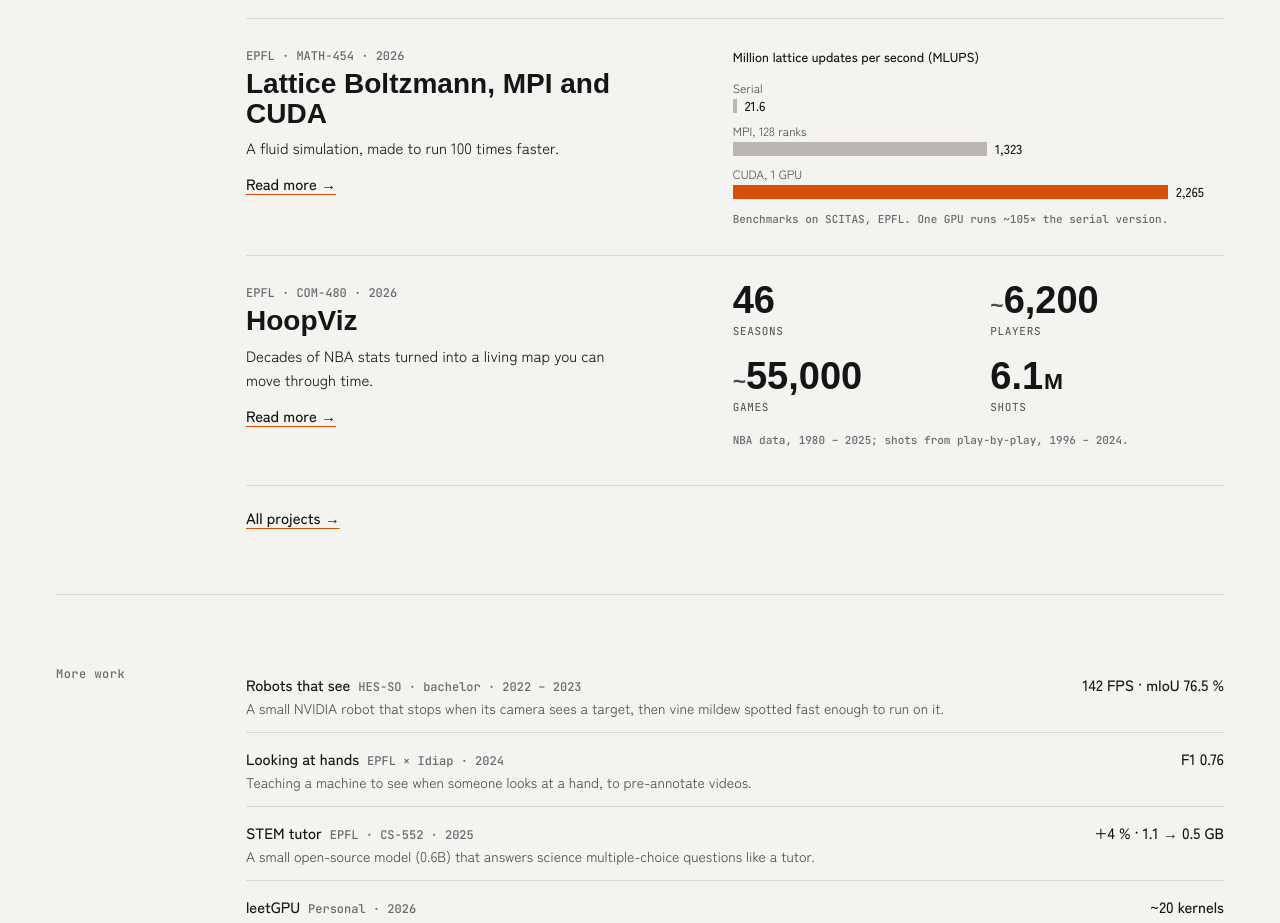
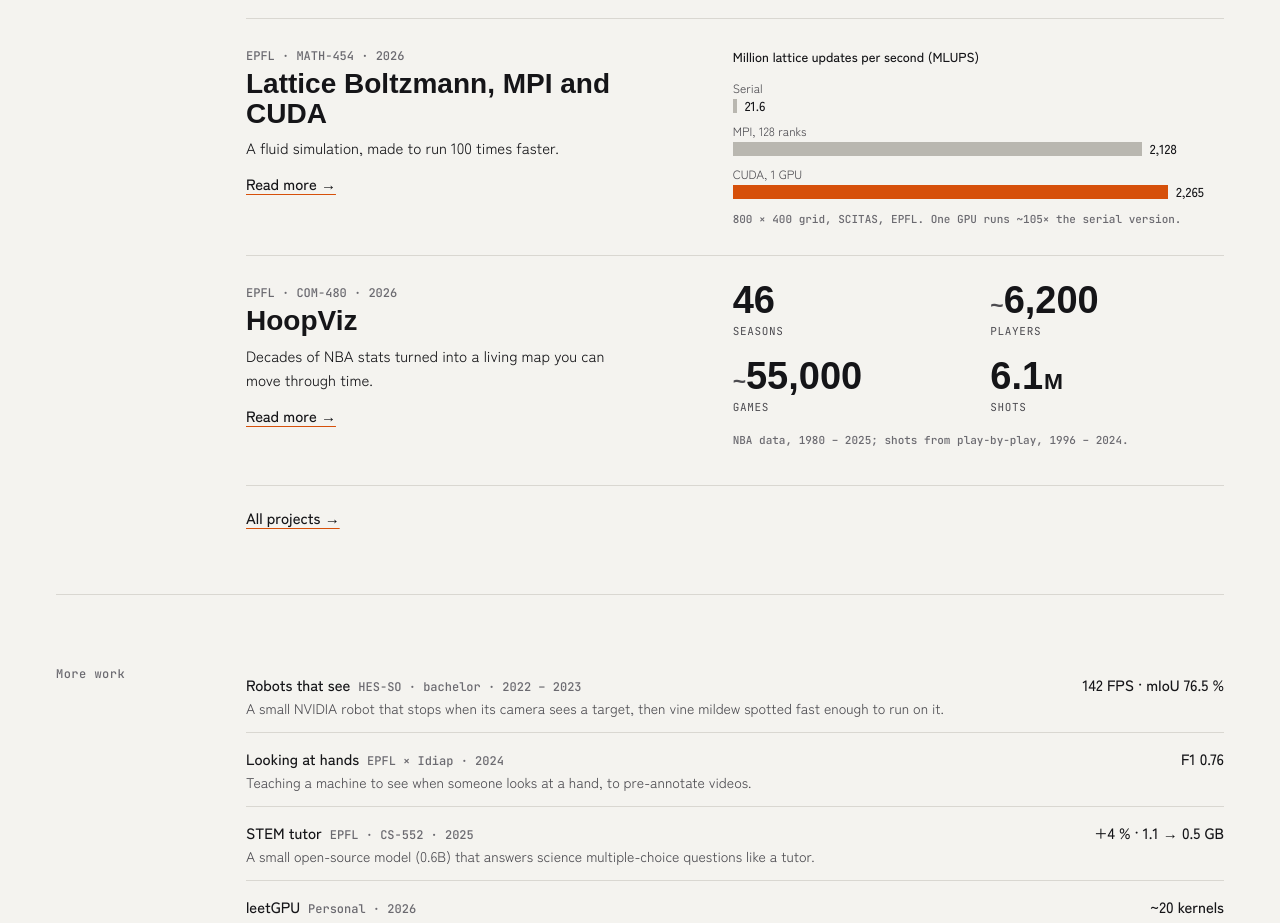
Before and after one commit to anassee15/portfolio, a Next.js app: page / in a window 1280 px wide. Shown: the part 3680-4603 px from the top of the page. Built offline with nearby package versions, Linux system fonts and the light colour scheme; a web font is replaced by a local one.

Commit message:
Use the report's MPI figure for LBM: 2,128 MLUPS on the 800 × 400 grid

```diff
--- a/data/projects.ts
+++ b/data/projects.ts
@@ -117,10 +117,10 @@ export const projects: Project[] = [
       title: "Million lattice updates per second (MLUPS)",
       bars: [
         { label: "Serial", value: 21.6, display: "21.6" },
-        { label: "MPI, 128 ranks", value: 1323, display: "1,323" },
+        { label: "MPI, 128 ranks", value: 2128, display: "2,128" },
         { label: "CUDA, 1 GPU", value: 2265, display: "2,265", highlight: true },
       ],
-      note: "Benchmarks on SCITAS, EPFL. One GPU runs ~105× the serial version.",
+      note: "800 × 400 grid, SCITAS, EPFL. One GPU runs ~105× the serial version.",
     },
   },
   {
@@ -222,3 +222,9 @@ export const projects: Project[] = [
 export function getProjectBySlug(slug: string) {
   return projects.find((project) => project.slug === slug);
 }
+
+/** The project after this one in the list above, wrapping around to the first. */
+export function getNextProject(slug: string) {
+  const index = projects.findIndex((project) => project.slug === slug);
+  return projects[(index + 1) % projects.length];
+}
```
